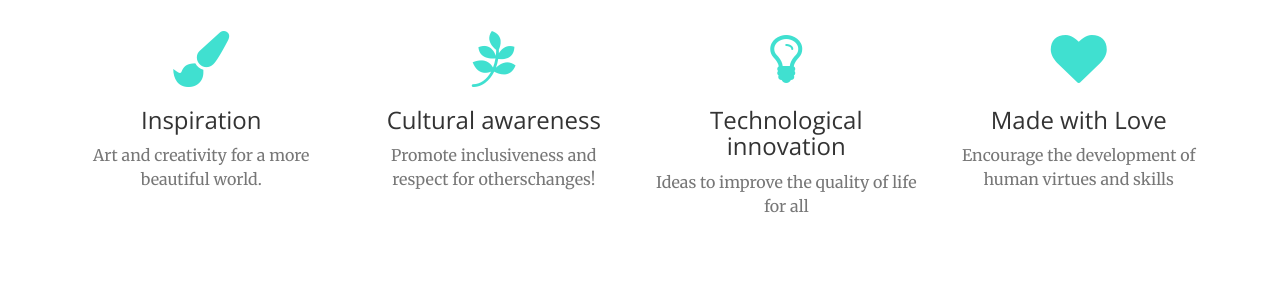
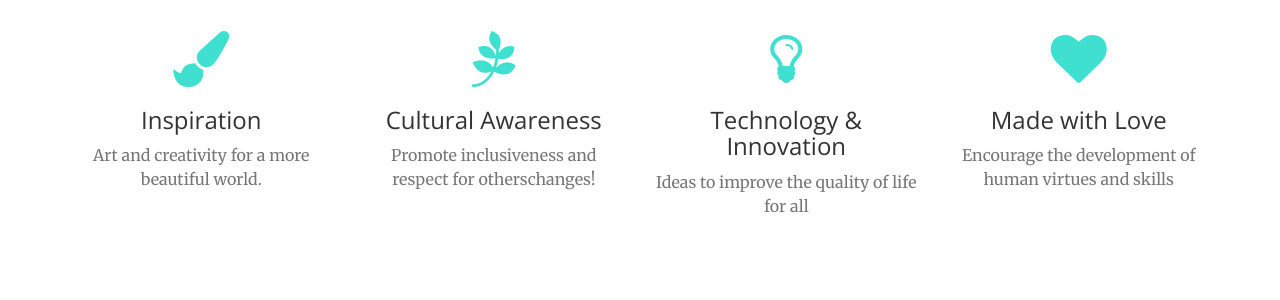
Before and after one commit to brunonaz/artbrunocoelho, a Jekyll site: the page built from index.html, in a window 1280 px wide and 900 px high, scrolled down 1326 px. Shown: the part 157-457 px from the top of the window. Built offline with Jekyll 4.4.1, drawn with Linux system fonts in a browser that asks for light colours.

Commit message:
letras maiusculas

```diff
--- a/_includes/services.html
+++ b/_includes/services.html
@@ -19,14 +19,14 @@
             <div class="col-lg-3 col-md-6 text-center">
                 <div class="service-box">
                     <i class="fa fa-4x fa-pagelines wow bounceIn text-primary" data-wow-delay=".1s"></i>
-                    <h3>Cultural awareness</h3>
+                    <h3>Cultural Awareness</h3>
                     <p class="text-muted">Promote inclusiveness and respect for otherschanges!</p>
                 </div>
             </div>
             <div class="col-lg-3 col-md-6 text-center">
                 <div class="service-box">
                     <i class="fa fa-4x fa-lightbulb-o wow bounceIn text-primary" data-wow-delay=".2s"></i>
-                    <h3>Technological innovation</h3>
+                    <h3>Technology & Innovation</h3>
                     <p class="text-muted">Ideas to improve the quality of life for all</p>
                 </div>
             </div>
```
